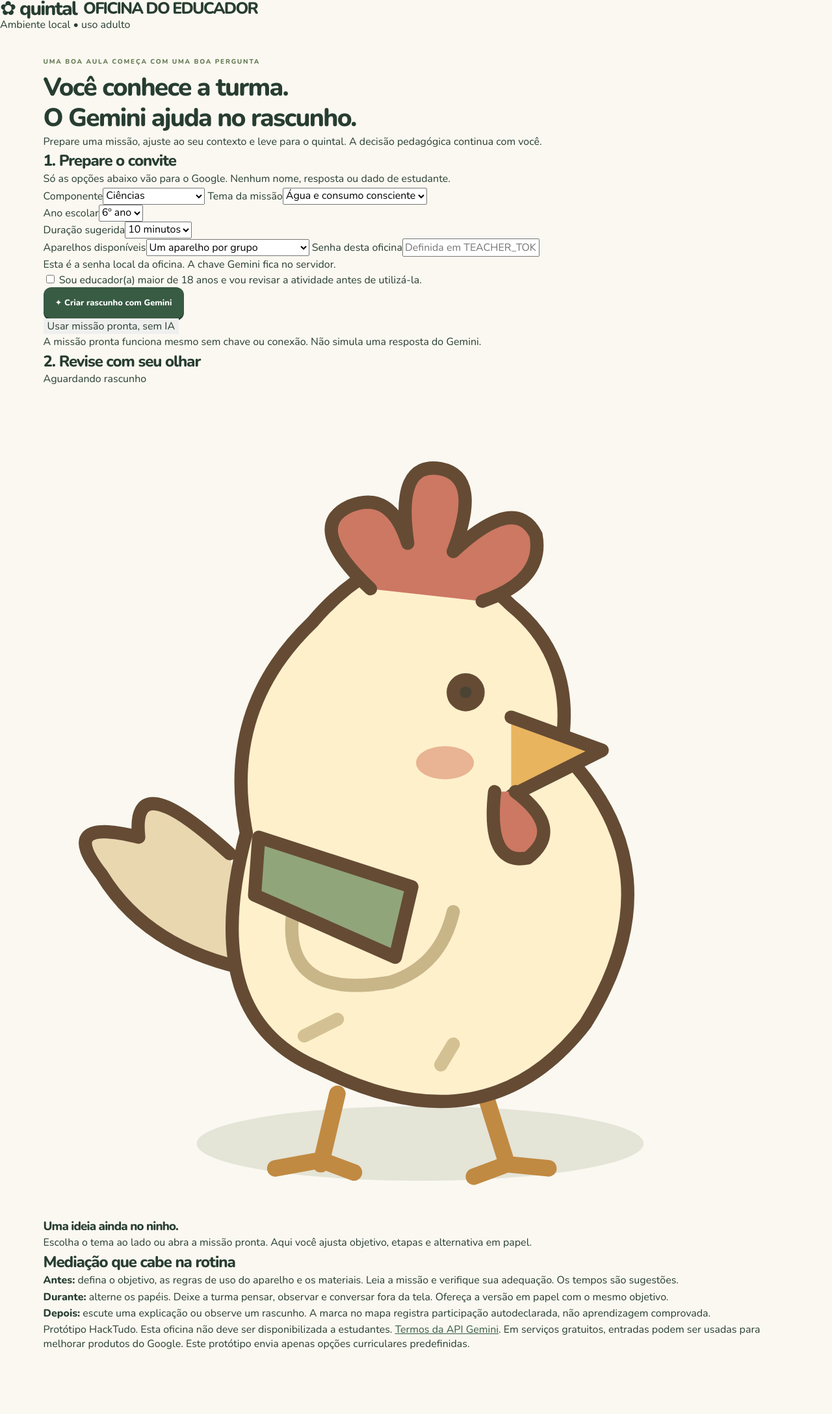
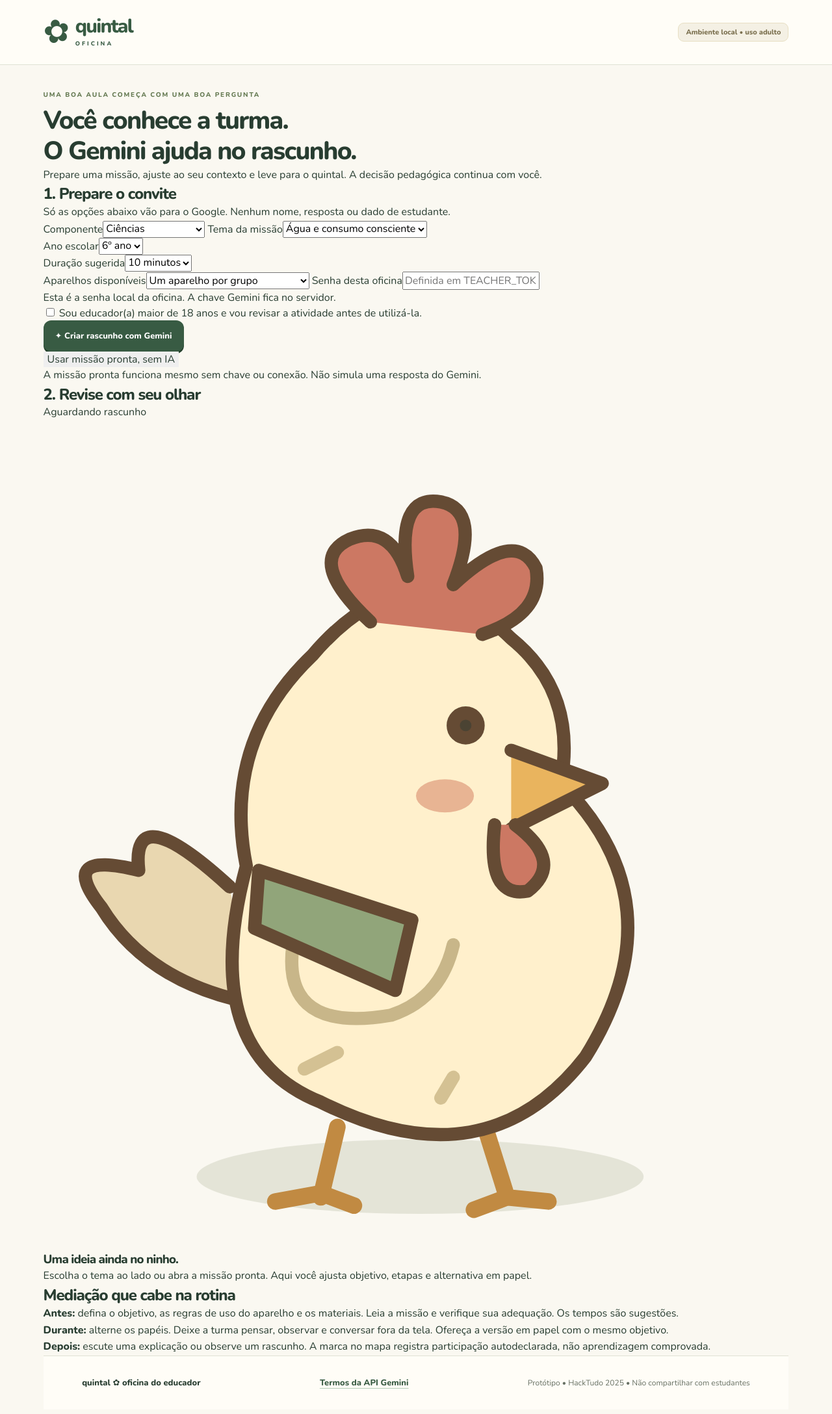
Before and after one commit to SouBeatrizKaroline/quintal-das-missoes-hacktudo, a website with bundled scripts: page teacher/index.html in a window 1280 px wide. Shown: the whole page at 65% size. Before the commit the page ends 2103 px from the top, so only its background shows below. Built offline with nearby package versions, Linux system fonts and the light colour scheme.

Commit message:
feat(layout): padroniza rodape global acessivel e atualiza estrutura da topbar em todas as paginas

```diff
--- a/teacher/index.html
+++ b/teacher/index.html
@@ -1,5 +1,8 @@
 <!doctype html><html lang="pt-BR"><head><meta charset="utf-8"><meta name="viewport" content="width=device-width, initial-scale=1"><title>Oficina do educador | Quintal das Missões</title><link rel="stylesheet" href="/styles.css"><link rel="icon" href="/assets/favicon.svg"></head><body>
-<header><span class="brand">✿ quintal <small>OFICINA DO EDUCADOR</small></span><span class="badge">Ambiente local • uso adulto</span></header>
+<header class="topbar" id="topbar">
+  <a class="brand" href="/" aria-label="Quintal das Missões, início"><span class="brand-icon">✿</span><span>quintal<span class="brand-small">OFICINA</span></span></a>
+  <span class="badge topbar-badge">Ambiente local • uso adulto</span>
+</header>
 <main><p class="eyebrow">UMA BOA AULA COMEÇA COM UMA BOA PERGUNTA</p><h1>Você conhece a turma.<br>O Gemini ajuda no rascunho.</h1><p class="intro">Prepare uma missão, ajuste ao seu contexto e leve para o quintal. A decisão pedagógica continua com você.</p>
 <div class="layout"><section class="panel"><h2>1. Prepare o convite</h2><p class="muted">Só as opções abaixo vão para o Google. Nenhum nome, resposta ou dado de estudante.</p><form id="generator">
 <label for="subject">Componente</label><select id="subject" required></select>
@@ -10,6 +13,12 @@
 <label class="check"><input id="adult" type="checkbox" required> Sou educador(a) maior de 18 anos e vou revisar a atividade antes de utilizá-la.</label>
 <button class="primary" id="generate" type="submit">✦ Criar rascunho com Gemini</button><p id="status" role="status" aria-live="polite"></p>
 </form><button class="secondary" id="load-example">Usar missão pronta, sem IA</button><p class="hint">A missão pronta funciona mesmo sem chave ou conexão. Não simula uma resposta do Gemini.</p></section>
-<section class="panel review"><div class="review-head"><h2>2. Revise com seu olhar</h2><span id="source" class="badge">Aguardando rascunho</span></div><div id="empty"><img src="/assets/hen.svg" alt="Cora, a galinha inventora"><h3>Uma ideia ainda no ninho.</h3><p>Escolha o tema ao lado ou abra a missão pronta. Aqui você ajusta objetivo, etapas e alternativa em papel.</p></div><form id="review-form" hidden><div id="fields"></div><label class="check"><input type="checkbox" id="reviewed" required> Revisei conteúdo, segurança, tempo e acessibilidade. A missão está adequada à minha turma e ao planejamento da escola.</label><button class="primary" type="submit">Baixar missão revisada ↓</button><p class="hint">Abra o JSON no jogo em “Missões da minha turma”. O arquivo não contém a chave nem a senha. Você também pode imprimir pelo jogo.</p><p id="review-status" role="status"></p></form></section></div>
+<section class="panel review"><div class="review-head"><h2>2. Revise com seu olhar</h2><span id="source" class="badge">Aguardando rascunho</span></div><div id="empty"><img src="/assets/hen.svg" alt="Cora, a galinha inventora"><h3>Uma ideia ainda no ninho.</h3><p>Escolha o tema ao lado ou abra a missão pronta. Aqui você ajusta objetivo, etapas e alternativa em papel.</p></div><form id="review-form" hidden><div id="fields"></div><label class="check"><input type="checkbox" id="reviewed" required> Revisei conteúdo, segurança, tempo e acessibilidade. A missão está adequada à minha turma e ao planejamento da escola.</label><button class="primary" type="submit">Baixar missão revisada ↓</button><p class="hint">Abra o JSON no jogo em "Missões da minha turma". O arquivo não contém a chave nem a senha. Você também pode imprimir pelo jogo.</p><p id="review-status" role="status"></p></form></section></div>
 <section class="notes"><h2>Mediação que cabe na rotina</h2><div><p><strong>Antes:</strong> defina o objetivo, as regras de uso do aparelho e os materiais. Leia a missão e verifique sua adequação. Os tempos são sugestões.</p><p><strong>Durante:</strong> alterne os papéis. Deixe a turma pensar, observar e conversar fora da tela. Ofereça a versão em papel com o mesmo objetivo.</p><p><strong>Depois:</strong> escute uma explicação ou observe um rascunho. A marca no mapa registra participação autodeclarada, não aprendizagem comprovada.</p></div></section>
-<footer>Protótipo HackTudo. Esta oficina não deve ser disponibilizada a estudantes. <a href="https://ai.google.dev/gemini-api/terms" target="_blank" rel="noreferrer">Termos da API Gemini</a>. Em serviços gratuitos, entradas podem ser usadas para melhorar produtos do Google. Este protótipo envia apenas opções curriculares predefinidas.</footer></main><script type="module" src="/app.js"></script></body></html>
+<footer class="site-footer" role="contentinfo">
+  <span class="footer-brand">quintal <span aria-hidden="true">✿</span> oficina do educador</span>
+  <nav class="footer-nav" aria-label="Links do rodapé">
+    <a class="text-button" href="https://ai.google.dev/gemini-api/terms" target="_blank" rel="noreferrer">Termos da API Gemini</a>
+  </nav>
+  <span class="footer-tag">Protótipo • HackTudo 2025 • Não compartilhar com estudantes</span>
+</footer></main><script type="module" src="/app.js"></script></body></html>
```
Also changed, not shown: public/index.html (+9 -2 lines).
